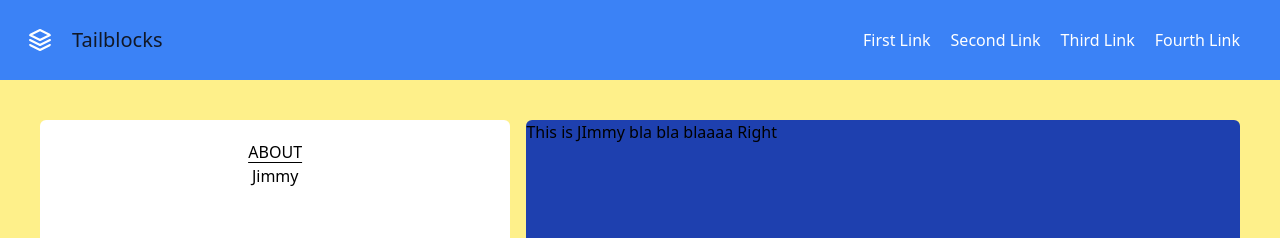
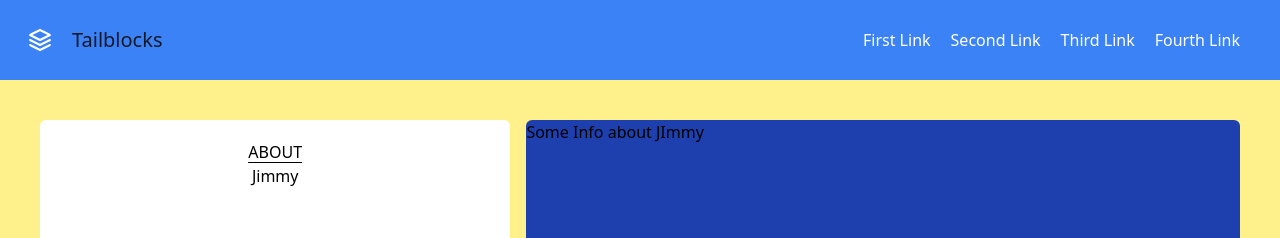
Before and after one commit to wongprom/test-next-13, a Next.js app: page /about/jimmy in a window 1280 px wide. Shown: the top 238 px of the page. Built offline with nearby package versions, Linux system fonts and the light colour scheme.

Commit message:
Complete nested layout structure thta begins with about.

```diff
--- a/app/about/jimmy/page.tsx
+++ b/app/about/jimmy/page.tsx
@@ -1,30 +1,7 @@
 import React from 'react';
-import Link from 'next/link';
 
 const page = () => {
-  return (
-    <div className="flex-1 grid grid-cols-5  gap-4 ">
-      <div className="col-span-5 md:col-span-2 md:rounded-md bg-white p-5">
-        <h2 className="text-center underline underline-offset-4 uppercase">
-          <Link href={'/about'}>About</Link>
-        </h2>
-        <ul className="flex  flex-col items-center cursor-pointer hover:text-gray-600">
-          <li>
-            <Link href={'/about/jimmy'}>Jimmy</Link>
-          </li>
-          <li>
-            <Link href={''} />
-          </li>
-          <li>
-            <Link href={''} />
-          </li>
-        </ul>
-      </div>
-      <div className="col-span-5 md:col-span-3 md:rounded-md bg-blue-800">
-        This is JImmy bla bla blaaaa Right
-      </div>
-    </div>
-  );
+  return <p>Some Info about JImmy</p>;
 };
 
 export default page;
--- a/app/about/layout.tsx
+++ b/app/about/layout.tsx
@@ -1,4 +1,5 @@
 import '../../styles/globals.css';
+import Link from 'next/link';
 
 export const metadata = {
   title: 'About',
@@ -10,5 +11,30 @@ export default function AboutLayout({
 }: {
   children: React.ReactNode;
 }) {
-  return <div className="flex-1 flex flex-col p-10">{children}</div>;
+  return (
+    <div className="flex-1 flex flex-col p-10">
+      <div className="flex-1 grid grid-cols-5  gap-4 ">
+        <div className="col-span-5 md:col-span-2 md:rounded-md bg-white p-5">
+          <h2 className="text-center underline underline-offset-4 uppercase">
+            <Link href={'/about'}>About</Link>
+          </h2>
+          <ul className="flex flex-col items-center cursor-pointer hover:text-gray-600">
+            <li>
+              <Link href={'/about/jimmy'}>Jimmy</Link>
+            </li>
+            <li>
+              <Link href={''} />
+            </li>
+            <li>
+              <Link href={''} />
+            </li>
+          </ul>
+        </div>
+
+        <div className="col-span-5 md:col-span-3 md:rounded-md bg-blue-800">
+          {children}
+        </div>
+      </div>
+    </div>
+  );
 }
--- a/app/about/page.tsx
+++ b/app/about/page.tsx
@@ -1,32 +1,10 @@
-'use client';
-import LinkButton from '../../components/LinkButton';
 import React from 'react';
-import Link from 'next/link';
 
 const about = () => {
   return (
-    <div className="flex-1 grid grid-cols-5  gap-4 ">
-      <div className="col-span-5 md:col-span-2 md:rounded-md bg-white p-5">
-        <h2 className="text-center underline underline-offset-4 uppercase">
-          <Link href={'/about'}>About</Link>
-        </h2>
-        <ul className="flex flex-col items-center cursor-pointer hover:text-gray-600">
-          <li>
-            <Link href={'/about/jimmy'}>Jimmy</Link>
-          </li>
-          <li>
-            <Link href={''} />
-          </li>
-          <li>
-            <Link href={''} />
-          </li>
-        </ul>
-      </div>
-      <div className="col-span-5 md:col-span-3 md:rounded-md bg-blue-800">
-        Some text about what to expect on this about page with nested routes
-        Right
-      </div>
-    </div>
+    <p className="">
+      Some text about what to expect on this about page with nested routes Right
+    </p>
   );
 };
 
```
